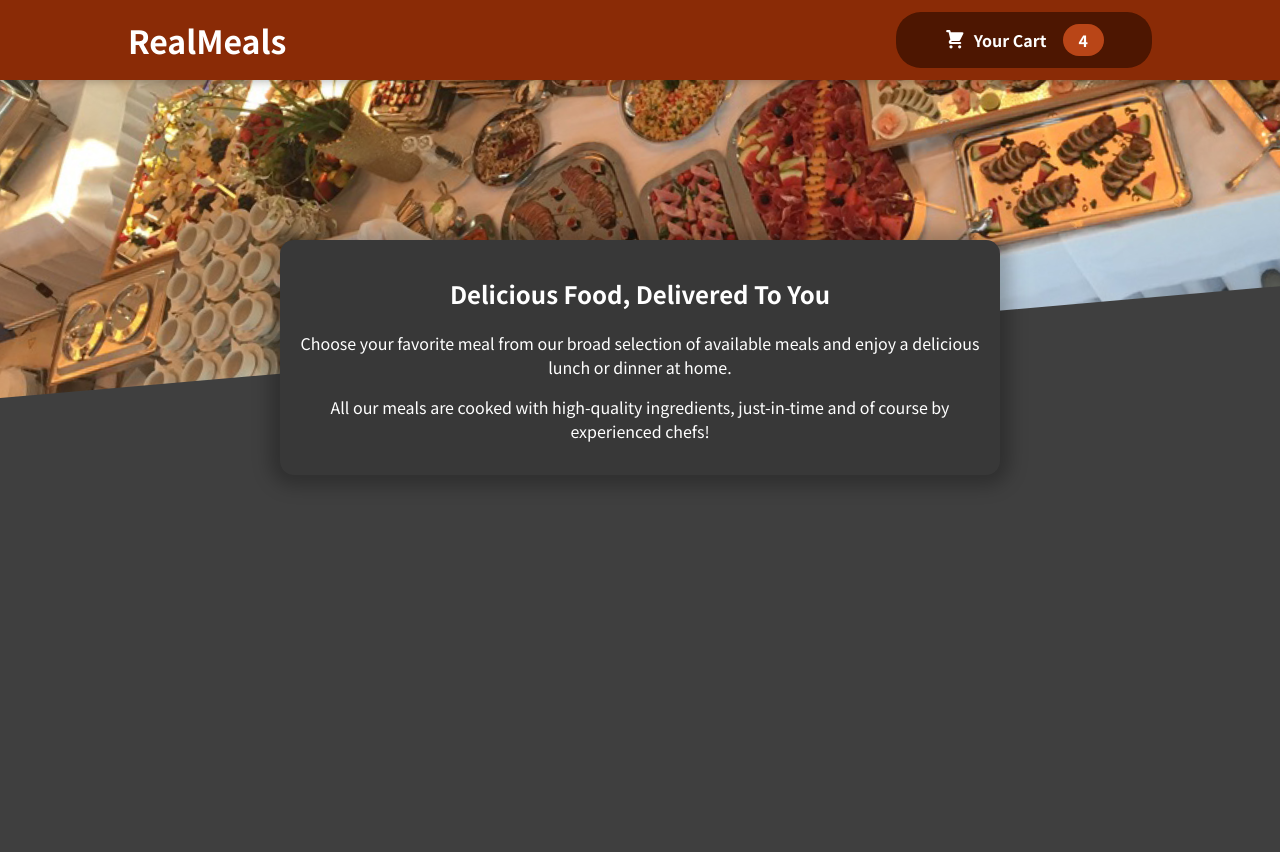
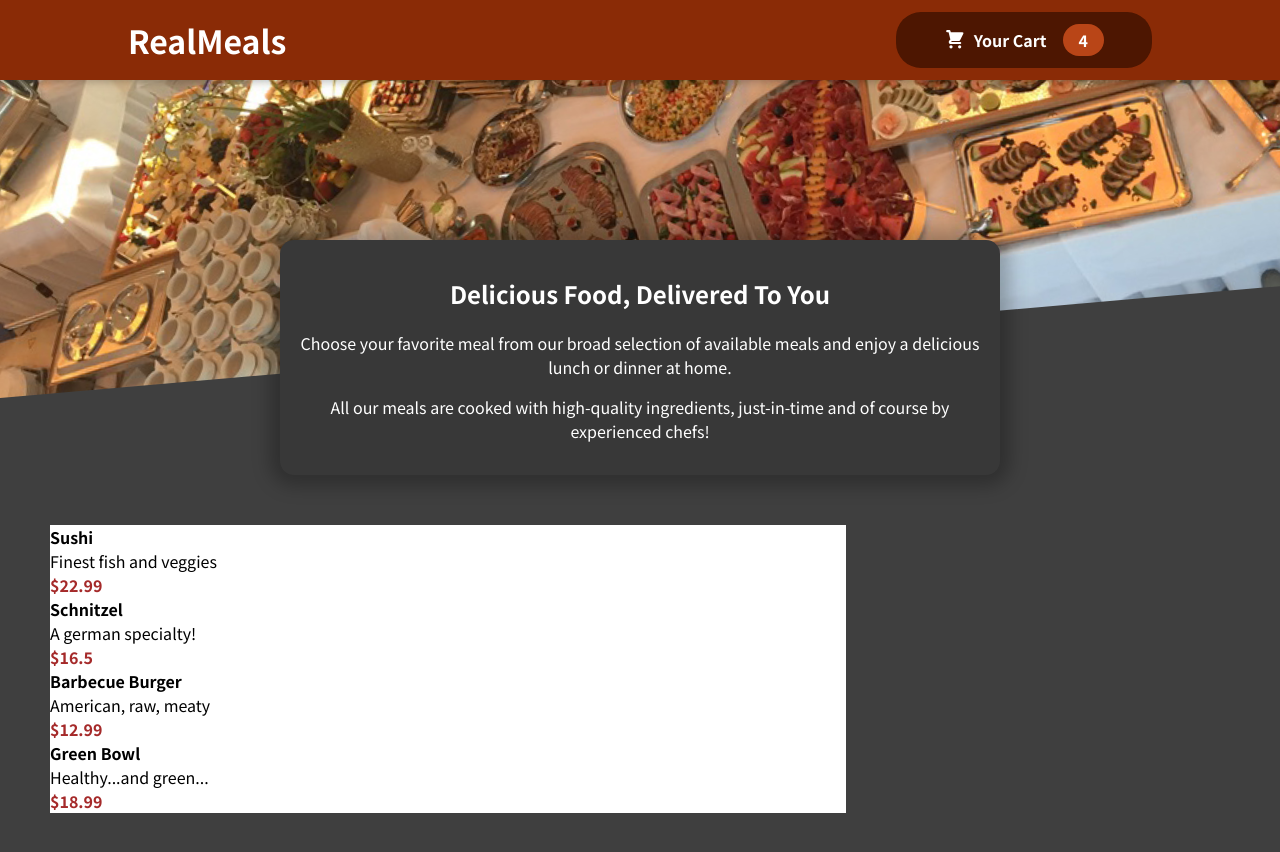
Before and after one commit to Akshay-Nishal/restaurant-app, a React (Create React App) app: page / in a window 1280 px wide. Shown: the top 852 px of the page. Before the commit the page ends 800 px from the top, so only its background shows below. Built offline with nearby package versions, Linux system fonts and the light colour scheme.

Commit message:
Making the Items visible

```diff
--- a/src/App.js
+++ b/src/App.js
@@ -1,12 +1,11 @@
 import Header from "./Components/Layout/Header";
-
+import Meals from "./Components/Meals/Meals";
 
 function App() {
   return (
     <>
       <Header/>
-      <div>
-      </div>
+      <Meals/>
     </>
   );
 }
--- /dev/null
+++ b/src/Components/Meals/MealItem.jsx
@@ -0,0 +1,16 @@
+import React from 'react'
+import './Meals.css'
+
+function MealItem(props) {
+    const item = props.data
+    console.log(props.data)
+  return (
+    <div className='list-item'>
+        <h4>{item.name}</h4>
+        <p>{item.description}</p>
+        <b className='price'>${item.price}</b>
+    </div>
+  )
+}
+
+export default MealItem
--- /dev/null
+++ b/src/Components/Meals/Meals.css
@@ -0,0 +1,21 @@
+.mealslist-body{
+    width: 70%;
+    align-items: center;
+    display: flex;
+    justify-content: center;
+}
+.mealslist{
+    background-color: white;
+    margin: 50px;
+    width: 100%;
+    /* width: 75%; */
+}
+
+.list-item *{
+    margin: 0px;
+}
+
+.price{
+    margin-bottom: 30px;
+    color: brown;
+}
--- /dev/null
+++ b/src/Components/Meals/Meals.jsx
@@ -0,0 +1,25 @@
+import React, { Fragment } from 'react'
+import { useContext } from "react";
+import MealItem from './MealItem';
+import { MealsListContext } from '../../Contexts/ItemsContext';
+import './Meals.css'
+
+function Meals() {
+    const {mealsList} = useContext(MealsListContext)
+    console.log(mealsList);
+  return (
+    // <center>
+    <div className='mealslist-body'>
+        <div className='mealslist'>
+        {mealsList.map((item)=>{
+        return(
+            <MealItem key={item.id} data={item}/>
+            )
+        })}
+        </div>
+    </div>
+    // {/* </center> */}
+  )
+}
+
+export default Meals
--- /dev/null
+++ b/src/Contexts/ItemsContext.jsx
@@ -0,0 +1,40 @@
+import React from "react";
+
+export const MealsListContext = React.createContext({
+    mealsList : null
+})
+
+export const MealsListProvider = ({children})=>{
+    const mealsList = DUMMY_MEALS
+    const value = {mealsList}
+    return <MealsListContext.Provider value={value}>{children}</MealsListContext.Provider>
+}
+
+
+
+const DUMMY_MEALS = [
+    {
+      id: 'm1',
+      name: 'Sushi',
+      description: 'Finest fish and veggies',
+      price: 22.99,
+    },
+    {
+      id: 'm2',
+      name: 'Schnitzel',
+      description: 'A german specialty!',
+      price: 16.5,
+    },
+    {
+      id: 'm3',
+      name: 'Barbecue Burger',
+      description: 'American, raw, meaty',
+      price: 12.99,
+    },
+    {
+      id: 'm4',
+      name: 'Green Bowl',
+      description: 'Healthy...and green...',
+      price: 18.99,
+    },
+  ];
--- a/src/index.js
+++ b/src/index.js
@@ -1,7 +1,12 @@
 import ReactDOM from 'react-dom/client';
-
 import './index.css';
 import App from './App';
+import { MealsListProvider } from './Contexts/ItemsContext';
+
 
 const root = ReactDOM.createRoot(document.getElementById('root'));
-root.render(<App />);
+root.render(
+    <MealsListProvider>
+        <App />
+    </MealsListProvider>
+);
```
